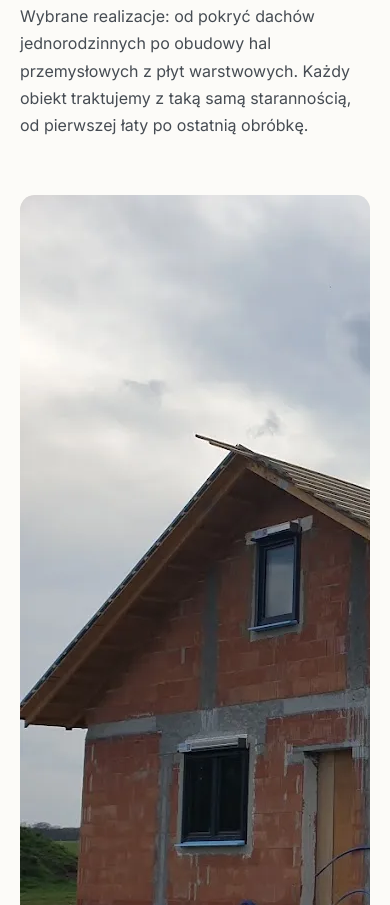
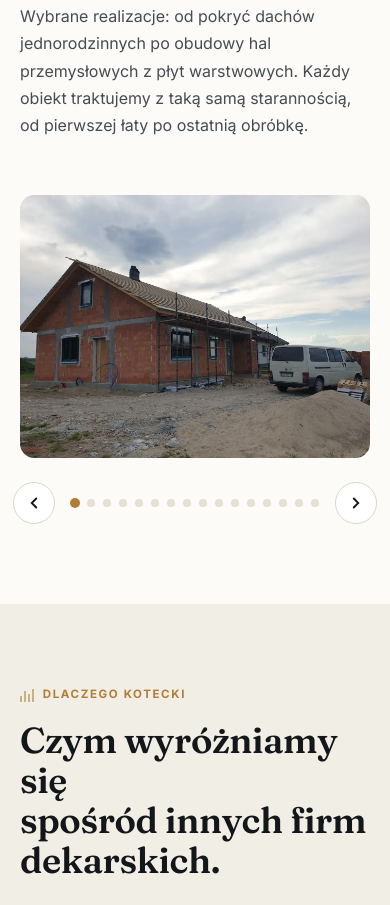
Before and after one commit to szymonduda7/kotecki, a plain HTML site: page index.html in a window 390 px wide. Shown: the part 3659-4564 px from the top of the page. Drawn offline with nearby package versions, Linux system fonts and the light colour scheme.

Commit message:
update gallery styles for improved layout and responsiveness

```diff
--- a/styles.css
+++ b/styles.css
@@ -381,19 +381,19 @@ a:focus-visible, button:focus-visible{
 .gallery-carousel{
   overflow:hidden;
   border-radius:0.9rem;
+  aspect-ratio:4/3;
 }
 .gallery-track{
   display:flex;
+  height:100%;
   transition:transform 0.45s cubic-bezier(.4,0,.2,1);
   touch-action:pan-y;
 }
 .gallery-slide{
   min-width:100%;
-  aspect-ratio:4/3;
+  height:100%;
   padding:0;
   border:none;
-  border-radius:0.9rem;
-  overflow:hidden;
   cursor:zoom-in;
   background:var(--mist);
   flex-shrink:0;
```
